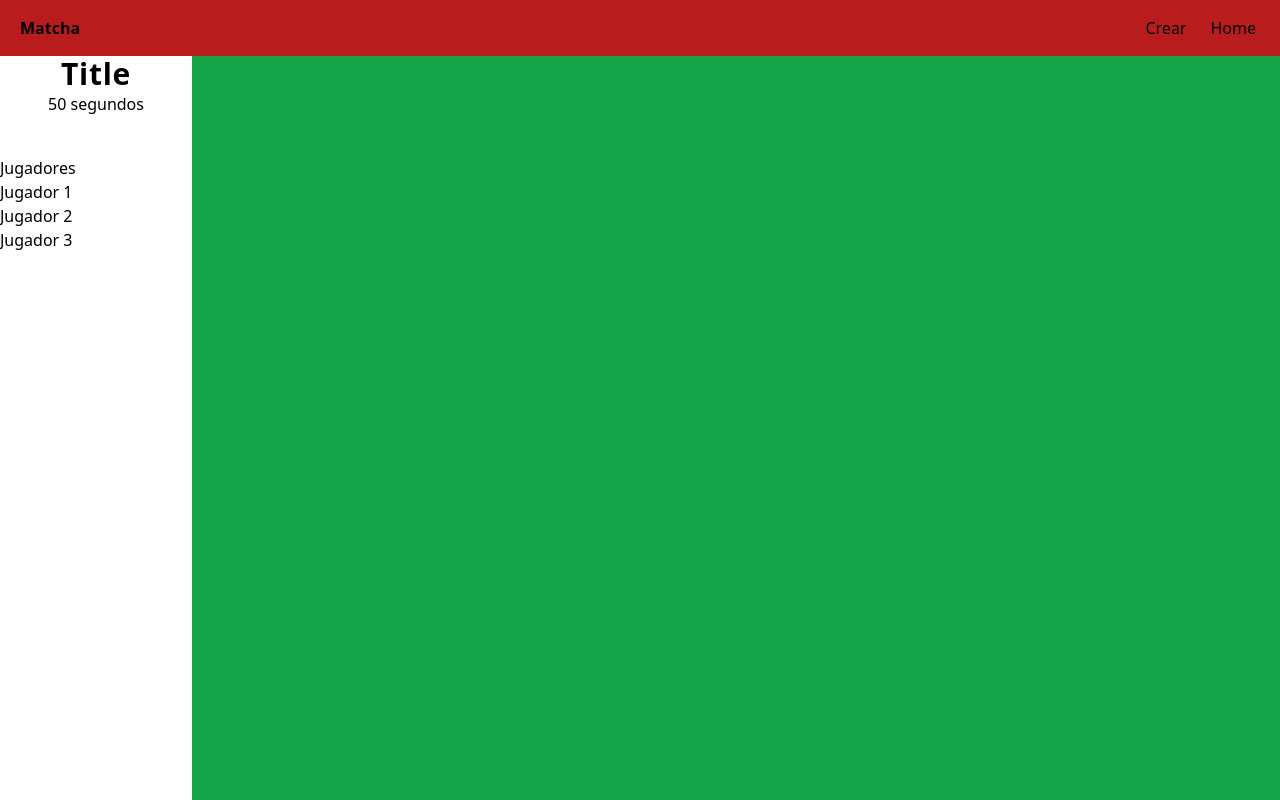
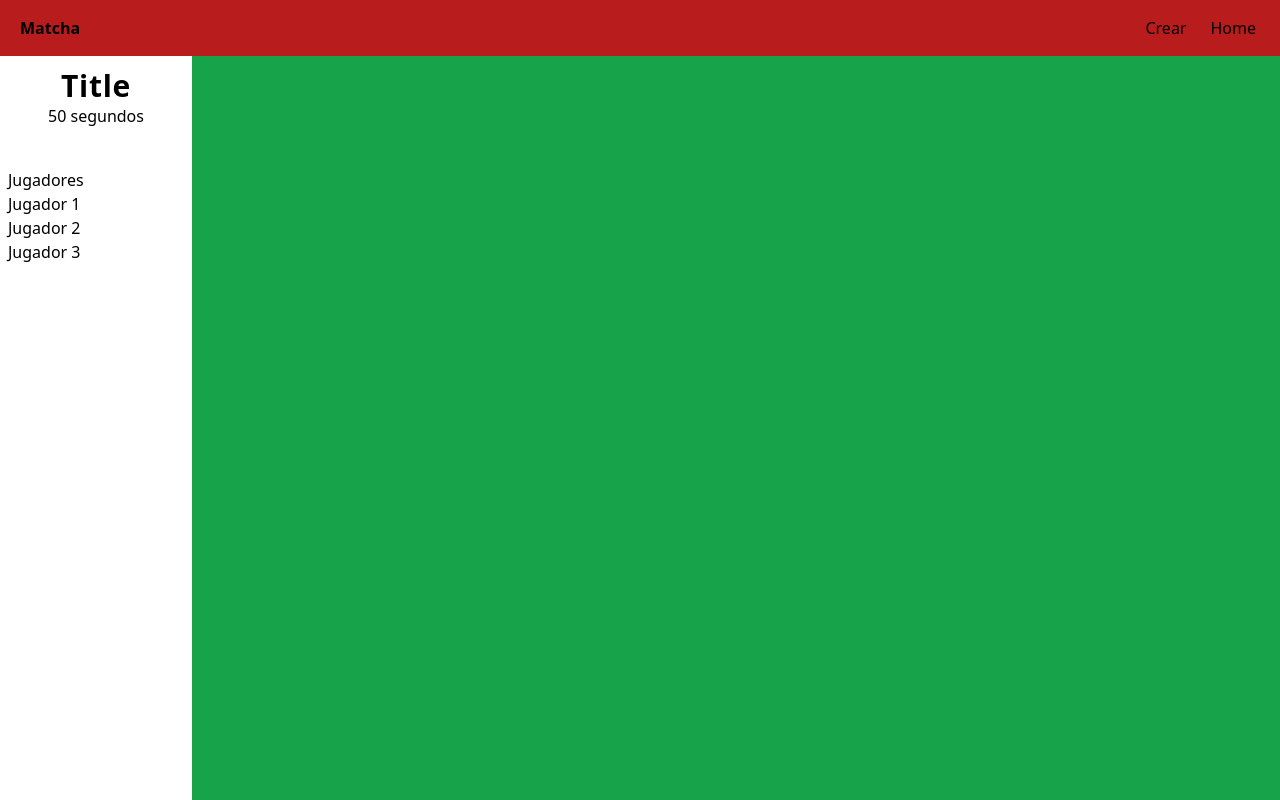
Before and after one commit to LuisArielRetanaHernadez/Memorama, a React (Vite) app: page /game in a window 1280 px wide. Built offline with nearby package versions, Linux system fonts and the light colour scheme.

Commit message:
agregando px-2 y py-4 a la barra de la informacion

```diff
--- a/src/pages/Game/Game.jsx
+++ b/src/pages/Game/Game.jsx
@@ -2,7 +2,7 @@ const Game = () => {
 
   return (
     <section className="bg-blue-400 min-h-wrapped-menu flex">
-    <div className="w-[15%] h-wrapped-menu bg-white">
+    <div className="w-[15%] h-wrapped-menu px-2 py-3 bg-white">
       <div className="mb-10 text-center">
         <h2 className=" text-3xl font-semibold tracking-wide">Title</h2>
         <span>50 segundos</span>
```
